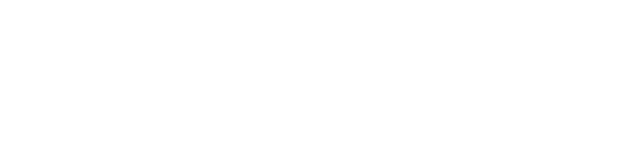
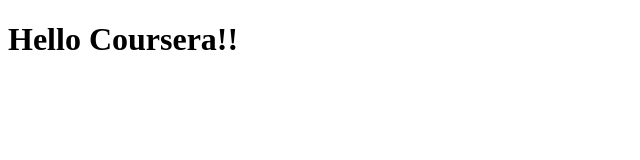
Before and after one commit to GHSource/JS-C-Repo, a plain HTML site: page site/index.html in a window 1280 px wide. Shown: the whole page, without its empty margins (0-640 px from the left). Drawn offline with Linux system fonts and the light colour scheme.

Commit message:
added body

```diff
--- a/site/index.html
+++ b/site/index.html
@@ -4,6 +4,6 @@
 	<title> Hello Course </title>
 </head>
 <body>
-
+<h1> Hello Coursera!! </h1>
 </body>
 </html>
```
